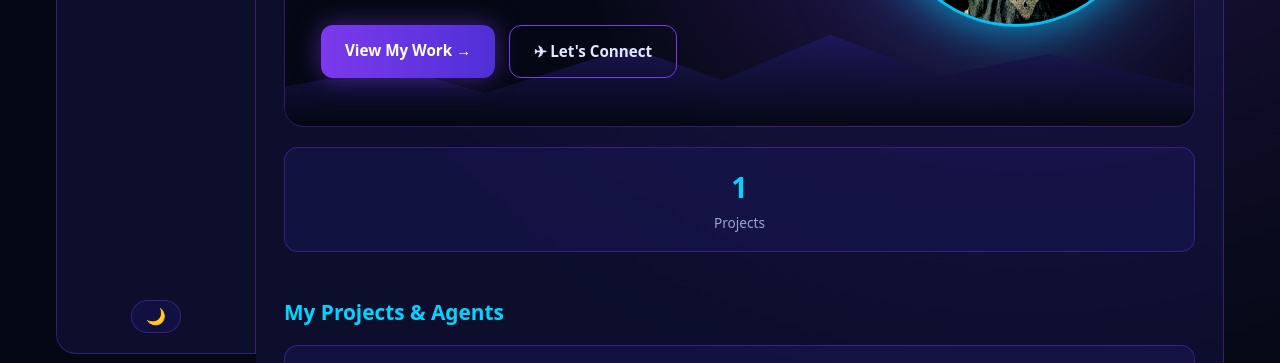
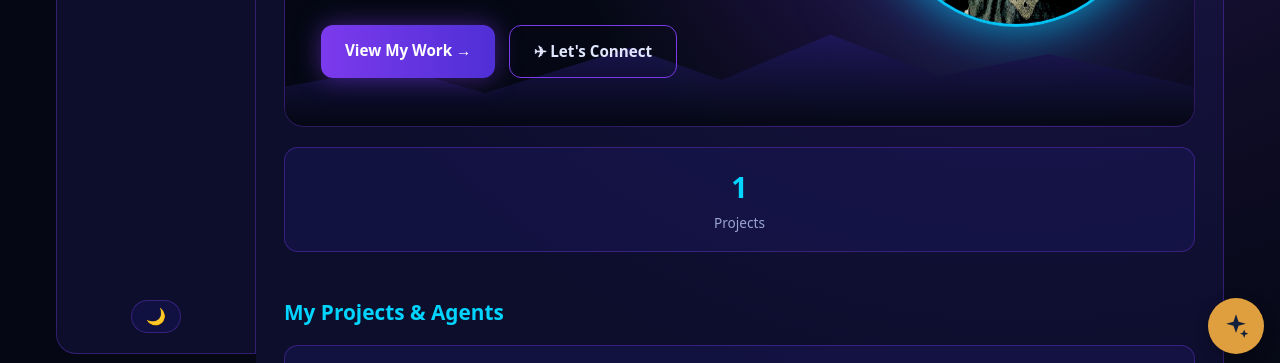
Before and after one commit to Sahadat000/My-portfolio, a plain HTML site: page index.html in a window 1280 px wide. Shown: the part 430-793 px from the top of the page. Drawn offline with Linux system fonts and the light colour scheme.

Commit message:
Add files via upload

```diff
--- a/index.html
+++ b/index.html
@@ -382,5 +382,6 @@ function render(d) {
   });
 }
 </script>
+<script src="assistant-widget.js"></script>
 </body>
 </html>
```
